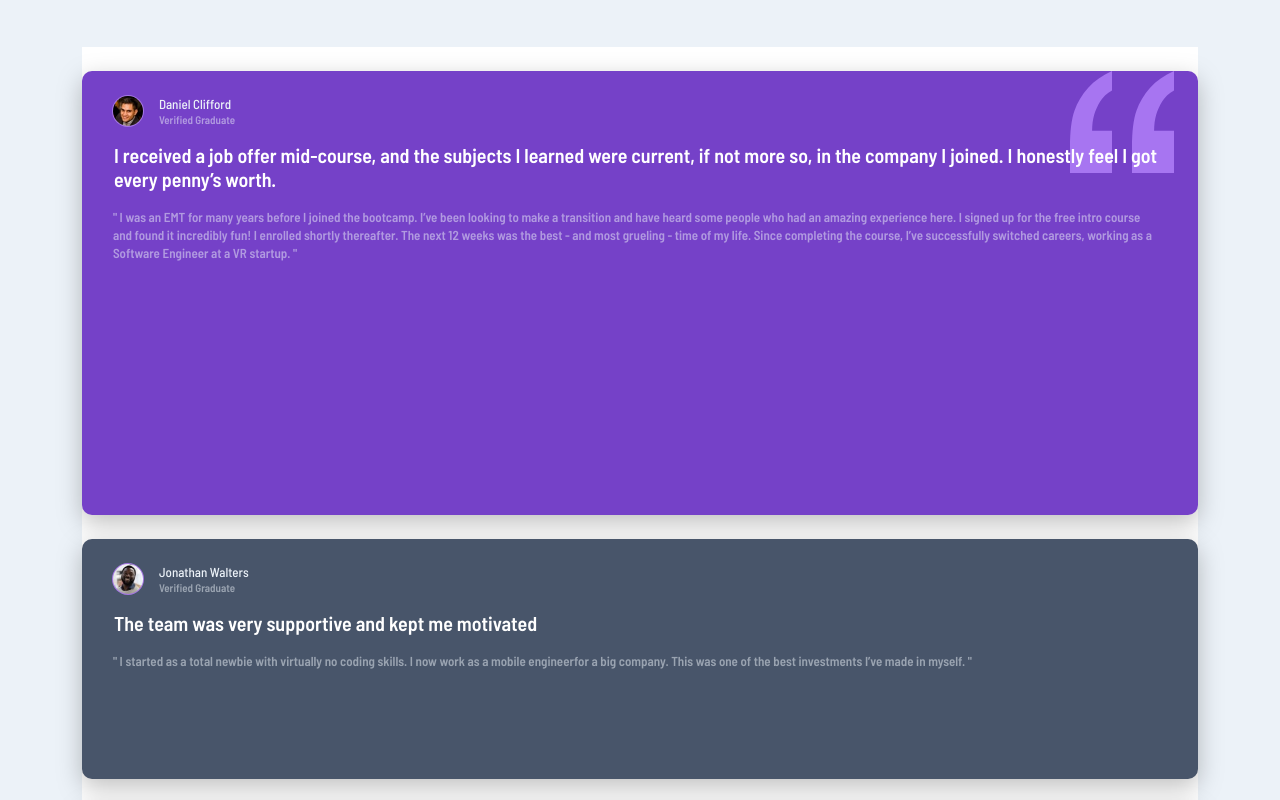
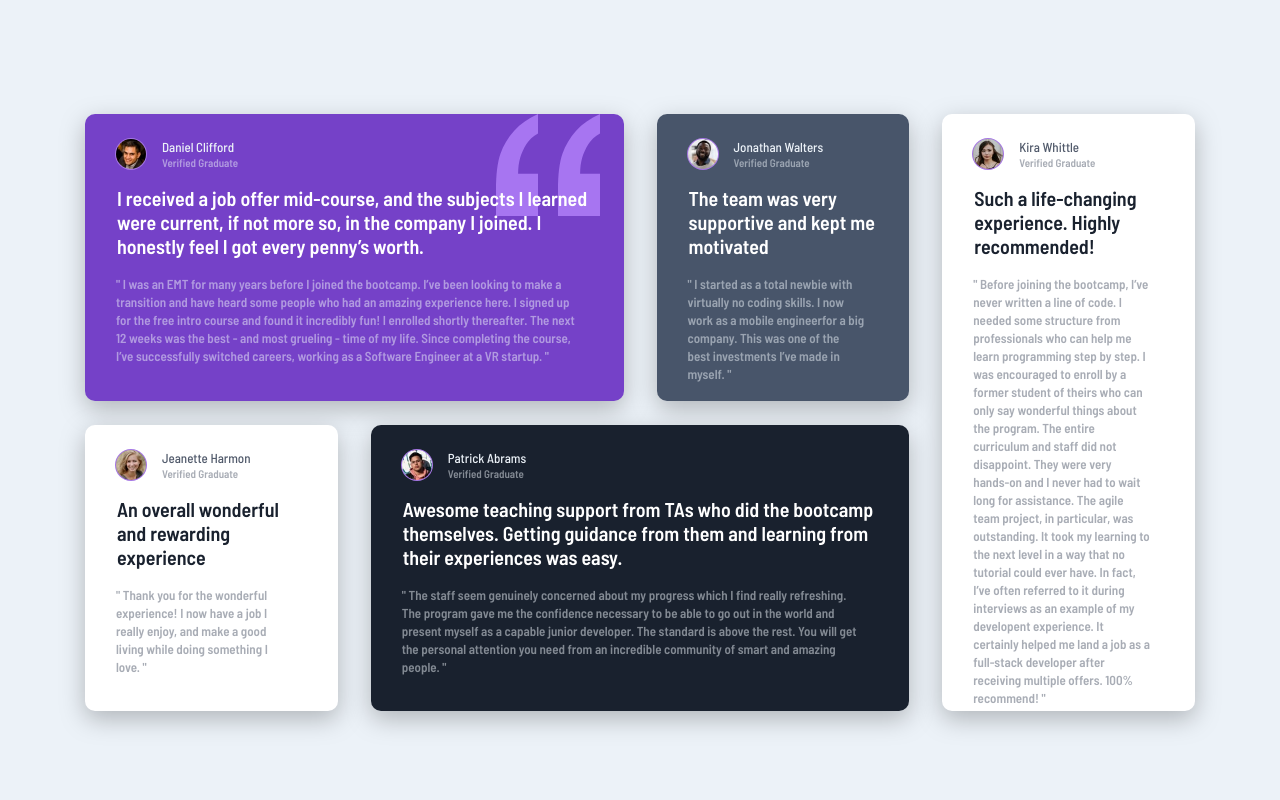
Before and after one commit to JCDMeira/testimonials-grid, a React (Create React App) app: page / in a window 1280 px wide. Shown: the top 800 px of the page. Built offline with nearby package versions, Linux system fonts and the light colour scheme.

Commit message:
Add: styles for desktop device

```diff
--- a/src/App.jsx
+++ b/src/App.jsx
@@ -14,6 +14,7 @@ function App() {
       <Conteiner>
         <Content>
           <Card
+            cardTag="card1"
             background="#7541C8"
             height="44.4"
             first={true}
@@ -35,6 +36,7 @@ function App() {
           </Card>
 
           <Card
+            cardTag="card2"
             background="#48556A"
             height="24"
             photo={photo2}
@@ -51,6 +53,7 @@ function App() {
           </Card>
 
           <Card
+            cardTag="card3"
             background="#fff"
             height="22.3"
             photo={photo3}
@@ -66,6 +69,7 @@ function App() {
           </Card>
 
           <Card
+            cardTag="card4"
             background="#19212E"
             height="38.4"
             photo={photo4}
@@ -85,6 +89,7 @@ function App() {
           </Card>
 
           <Card
+            cardTag="card5"
             background="#fff"
             height="43.8"
             photo={photo5}
--- a/src/components/Card/index.jsx
+++ b/src/components/Card/index.jsx
@@ -12,6 +12,7 @@ function Card({
   verified,
   tittle,
   children,
+  cardTag,
 }) {
   return (
     <CardComponents.Fieldcard
@@ -19,6 +20,7 @@ function Card({
       height={height}
       color={name[1]}
       colorTittle={tittle[1]}
+      cardTag={cardTag}
     >
       {first ? <CardComponents.quota src={quotaImg} alt="" /> : ''}
       <div>
@@ -53,4 +55,5 @@ Card.propTypes = {
   verified: P.bool.isRequired,
   tittle: P.array.isRequired,
   children: P.string.isRequired,
+  cardTag: P.string.isRequired,
 };
--- a/src/components/Card/style.js
+++ b/src/components/Card/style.js
@@ -8,6 +8,11 @@ export const Fieldcard = styled.div`
   filter: drop-shadow(0px 8px 12px rgba(0, 0, 0, 0.25));
   margin-bottom: 2.4rem;
   overflow: auto;
+  grid-area: ${(props) => props.cardTag};
+
+  @media (min-width: 1200px) {
+    height: auto;
+  }
 
   div {
     display: flex;
--- a/src/global.js
+++ b/src/global.js
@@ -22,11 +22,27 @@ export const Conteiner = styled.div`
   display: flex;
   align-items: center;
   justify-content: center;
+
+  @media (min-width: 1200px) {
+    height: 100vh;
+  }
 `;
 
 export const Content = styled.div`
   width: 87.2%;
   height: 1873px;
-  background: white;
   padding: 2.4rem 0;
+
+  @media (min-width: 1200px) {
+    width: 120rem;
+    height: 72rem;
+    padding: 7.4rem 4.5rem 2.5rem 4.5rem;
+    display: grid;
+    gap: 0 3.3rem;
+    grid-template-columns: repeat(4, 1fr);
+    grid-template-rows: repeat(2, 1fr);
+    grid-template-areas:
+      'card1 card1 card2 card5'
+      'card3 card4 card4 card5';
+  }
 `;
```
Also changed, not shown: presentation/i-pad.png, presentation/mobile.png.
